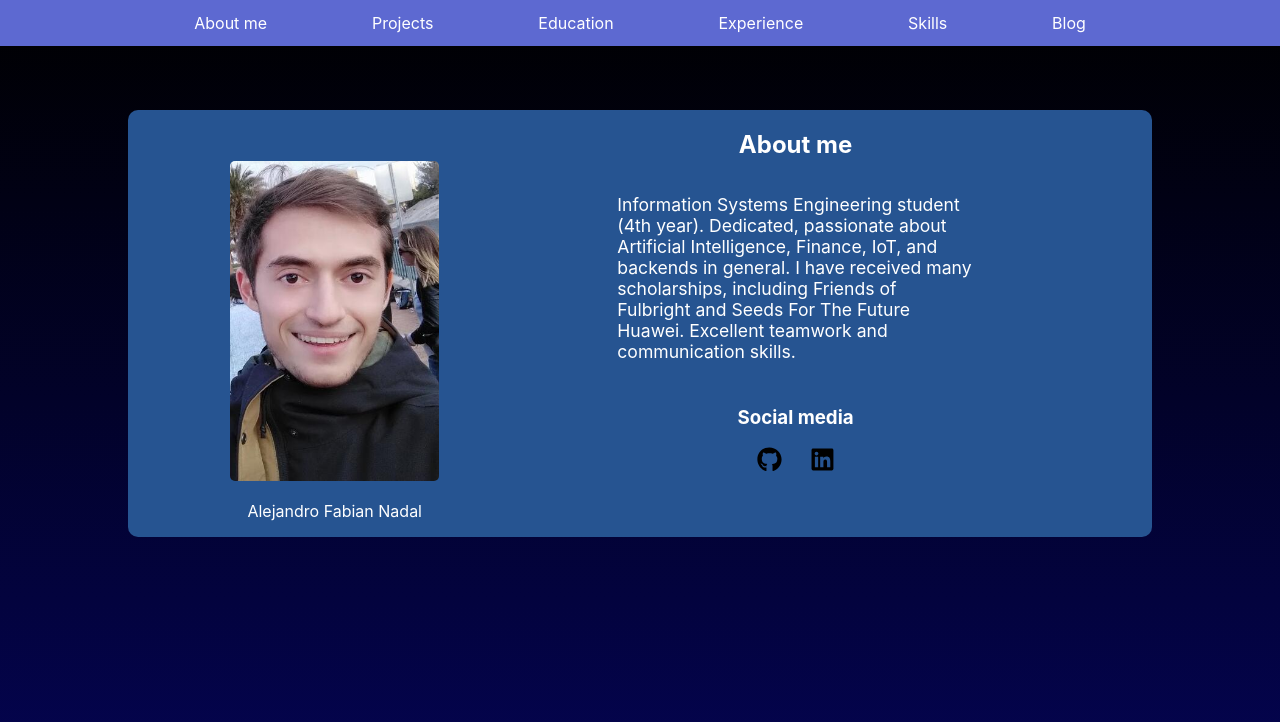
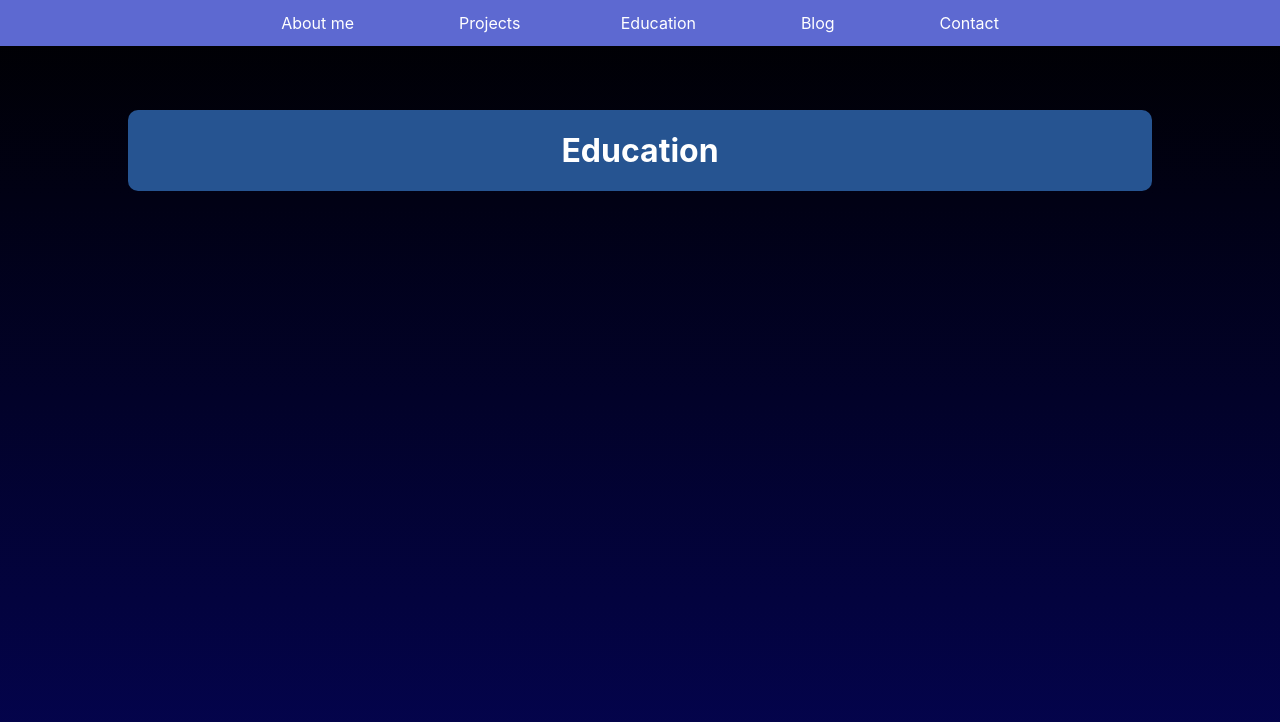
Before and after one commit to AlejandroFNadal/myPortfolio, a React (Create React App) app: page /education in a window 1280 px wide. Shown: the top 722 px of the page. Built offline with nearby package versions, Linux system fonts and the light colour scheme.

Commit message:
Added react router, menues with links, and an empty education component

```diff
--- a/package.json
+++ b/package.json
@@ -18,6 +18,7 @@
     "react-dom": "^16.13.1",
     "react-helmet": "^6.1.0",
     "react-icons": "^3.11.0",
+    "react-router-dom": "^5.2.0",
     "react-scripts": "3.4.1"
   },
   "scripts": {
--- a/src/App.css
+++ b/src/App.css
@@ -4,6 +4,7 @@
   background-color: rgb(9, 2, 14);
   background-image: linear-gradient(black,rgb(4, 4, 83));
   height:100%;
+  width:100%;
   position:absolute;
   color:white;
 }
@@ -19,8 +20,8 @@
     margin-left:10%;
     margin-top:5%;
   }
-.App-header {
-  /* background-color: #282c34; */
+/*.App-header {
+  background-color: #282c34;
   min-height: 50%;
   display: flex;
   flex-direction: column;
@@ -28,7 +29,7 @@
   justify-content: center;
   font-size: calc(10px + 2vmin);
   color: white;
-}
+}*/
 .App-link {
   color: #61dafb;
 }
@@ -36,6 +37,7 @@
   background-color: rgb(93, 105, 209);
   align-items: center;
   padding: 1%;
+  min-width: 50%;
 }
 .navlink{
   padding-left:4%;
@@ -81,3 +83,20 @@
 .SocialMedia{
   padding:1%;
 }
+
+/*Education*/
+
+.Education{
+  background-color: rgb(38, 84, 145);
+  display: flex;
+  width: 80%;
+  margin-left:auto;
+  margin-right: auto;
+  margin-top:5%;
+  border-radius: 10px;
+}
+
+.Education .title{
+  margin-left:auto;
+  margin-right: auto;
+}
--- a/src/App.js
+++ b/src/App.js
@@ -4,14 +4,28 @@ import './App.css';
 
 import Header from './components/Header'
 import Me from './components/Me'
-
-
+import { Route, BrowserRouter, Switch} from 'react-router-dom'
+import {NavLink} from 'react-router-dom'
+import Education from './components/Education'
+import { Helmet } from 'react-helmet'
 
 function App() {
   return (
     <div className="App">
-      <Header/>
-      <Me/>
+      <Helmet>
+        <title>Alejandro Nadal</title>
+      </Helmet>
+      <BrowserRouter>
+        <Header/>
+        <Switch>
+          <Route exact path="/">
+            <Me />
+          </Route>
+          <Route path="/education">
+            <Education />
+          </Route>
+        </Switch>
+      </BrowserRouter>
     </div>
   );
 }
--- a/src/components/education.js
+++ b/src/components/Education.js
@@ -1,11 +1,13 @@
 import React from 'react';
+import Container from 'react-bootstrap/Container'
 
 class Education extends React.Component{
     render(){
         return(
             <Container className="Education">
-
+                <h1 className="title">Education</h1>
             </Container>
         )
     }
 }
+export default Education;
--- a/src/components/Header.js
+++ b/src/components/Header.js
@@ -2,8 +2,11 @@ import React from 'react';
 import Navbar from 'react-bootstrap/Navbar'
 import Nav from 'react-bootstrap/Nav'
 import Container from 'react-bootstrap/Container'
+import Education from './Education'
+import {NavLink} from 'react-router-dom'
 
 class Header extends React.Component{
+
     render(){
         return(
             <Container  className="Header">
@@ -11,12 +14,12 @@ class Header extends React.Component{
                     {/* <Navbar.Toggle aria-controls="basic-navbar-nav"/> */}
                     <Navbar.Collapse id="basic-navbar-nav">
                         <Nav className="mr-auto">
-                            <Nav.Link className="navlink"> About me</Nav.Link>
-                            <Nav.Link className="navlink"> Projects</Nav.Link>
-                            <Nav.Link className="navlink"> Education</Nav.Link>
-                            <Nav.Link className="navlink"> Experience</Nav.Link>
-                            <Nav.Link className="navlink"> Skills</Nav.Link>
-                            <Nav.Link className="navlink"> Blog</Nav.Link>
+                            <NavLink className="navlink" to="/">About me</NavLink>
+                            <NavLink className="navlink" to=""> Projects</NavLink>
+                            <NavLink className="navlink" to="/education">Education</NavLink>
+                            <NavLink className="navlink" to="#"> Blog</NavLink>
+                            <NavLink className="navlink" to="#"> Contact</NavLink>
+
                         </Nav>
                     </Navbar.Collapse>
                 </Navbar>
--- a/src/components/Me.js
+++ b/src/components/Me.js
@@ -2,14 +2,11 @@ import React from 'react';
 import Container from 'react-bootstrap/Container'
 import logo from '../im2.jpg';
 import {FaGithub, FaLinkedin} from "react-icons/fa"
-import { Helmet } from 'react-helmet'
+
 class Me extends React.Component{
     render(){
         return(
             <div>
-                <Helmet>
-                    <title>Alejandro Nadal</title>
-                </Helmet>
                 <Container className="Me">
                     <div className="NameandPic">
                         <img src={logo} className="App-logo" alt="logo" />
```
Also changed, not shown: src/components/Portfolio.js (added), 1 other file (tests, documents, lock files or other folders).
